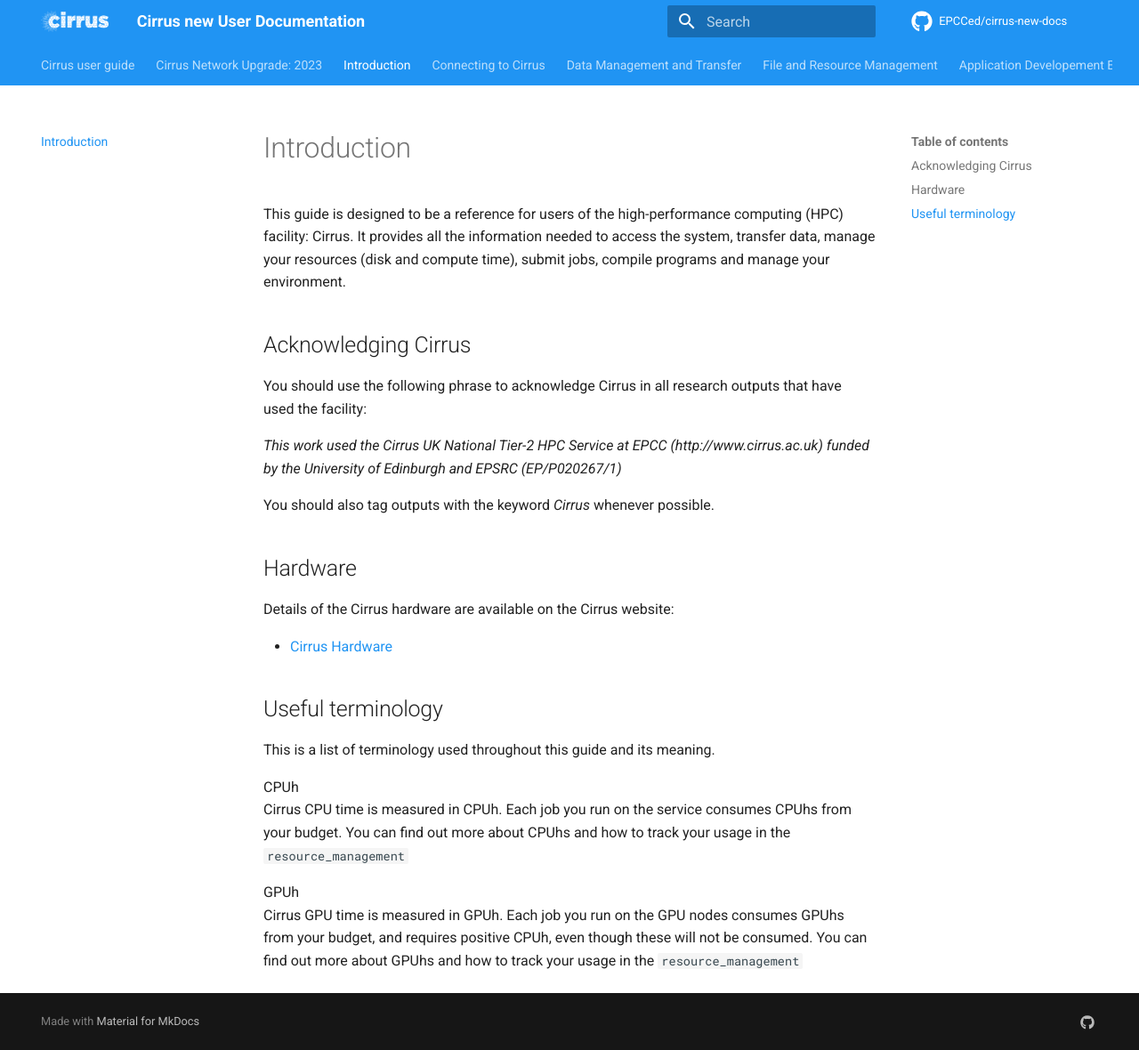
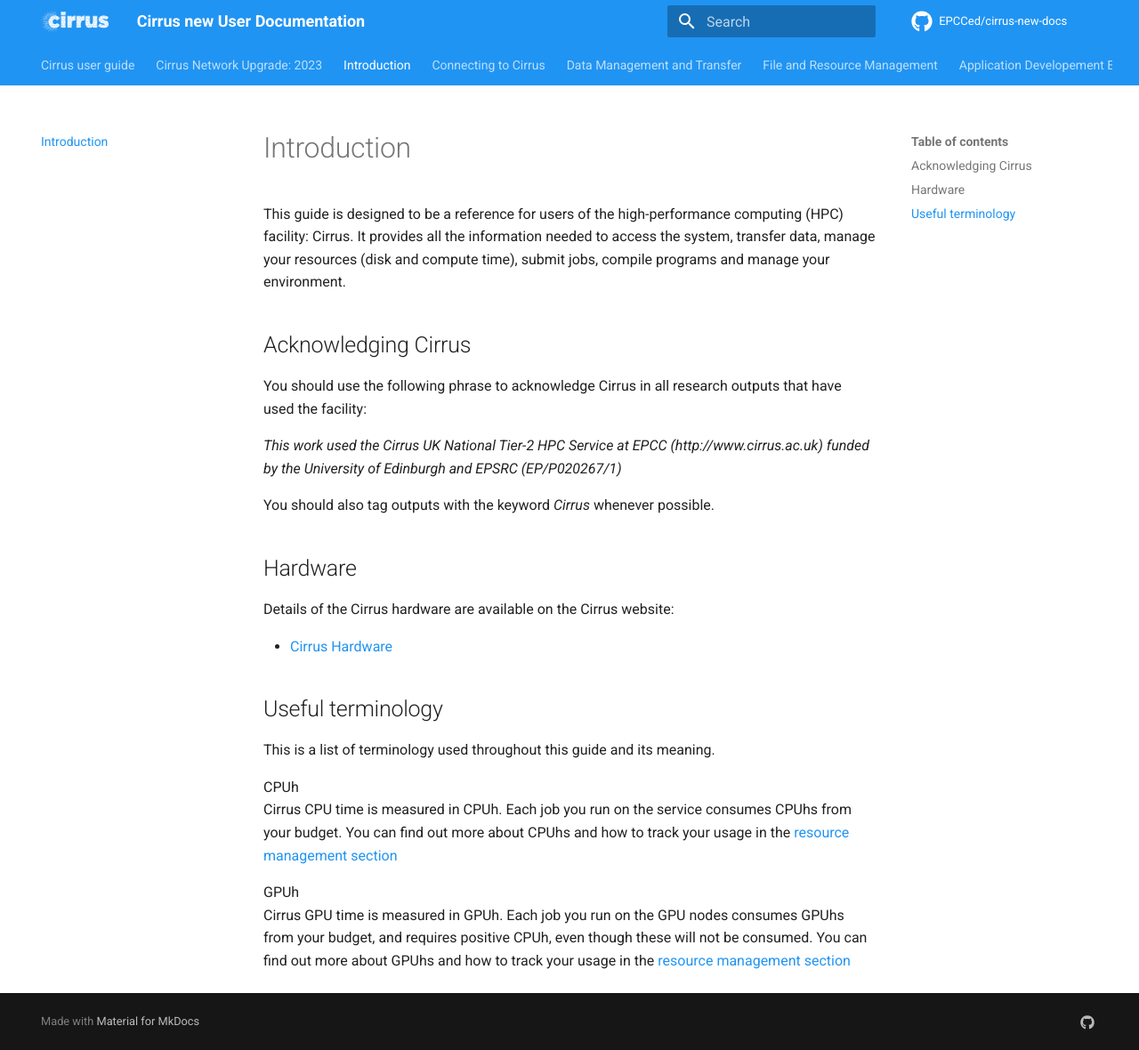
Before and after one commit to aturner-epcc/cirrus-new-docs, an MkDocs documentation site: the page built from docs/user-guide/introduction.md, in a window 1280 px wide and 1180 px high. Shown: the whole window at 89% size. Built offline with MkDocs 1.6.1 and Material for MkDocs 9.7.7, drawn with Linux system fonts in a browser that asks for light colours; comment, search, counter and statistics services are not loaded.

Commit message:
First content check

```diff
--- a/docs/user-guide/introduction.md
+++ b/docs/user-guide/introduction.md
@@ -31,10 +31,10 @@
 CPUh
 Cirrus CPU time is measured in CPUh. Each job you run on the service
 consumes CPUhs from your budget. You can find out more about CPUhs and
-how to track your usage in the `resource_management`
+how to track your usage in the [resource management section](../resource_management)
 
 GPUh
 Cirrus GPU time is measured in GPUh. Each job you run on the GPU nodes
 consumes GPUhs from your budget, and requires positive CPUh, even though
 these will not be consumed. You can find out more about GPUhs and how to
-track your usage in the `resource_management`
+track your usage in the [resource management section](../resource_management)
```
